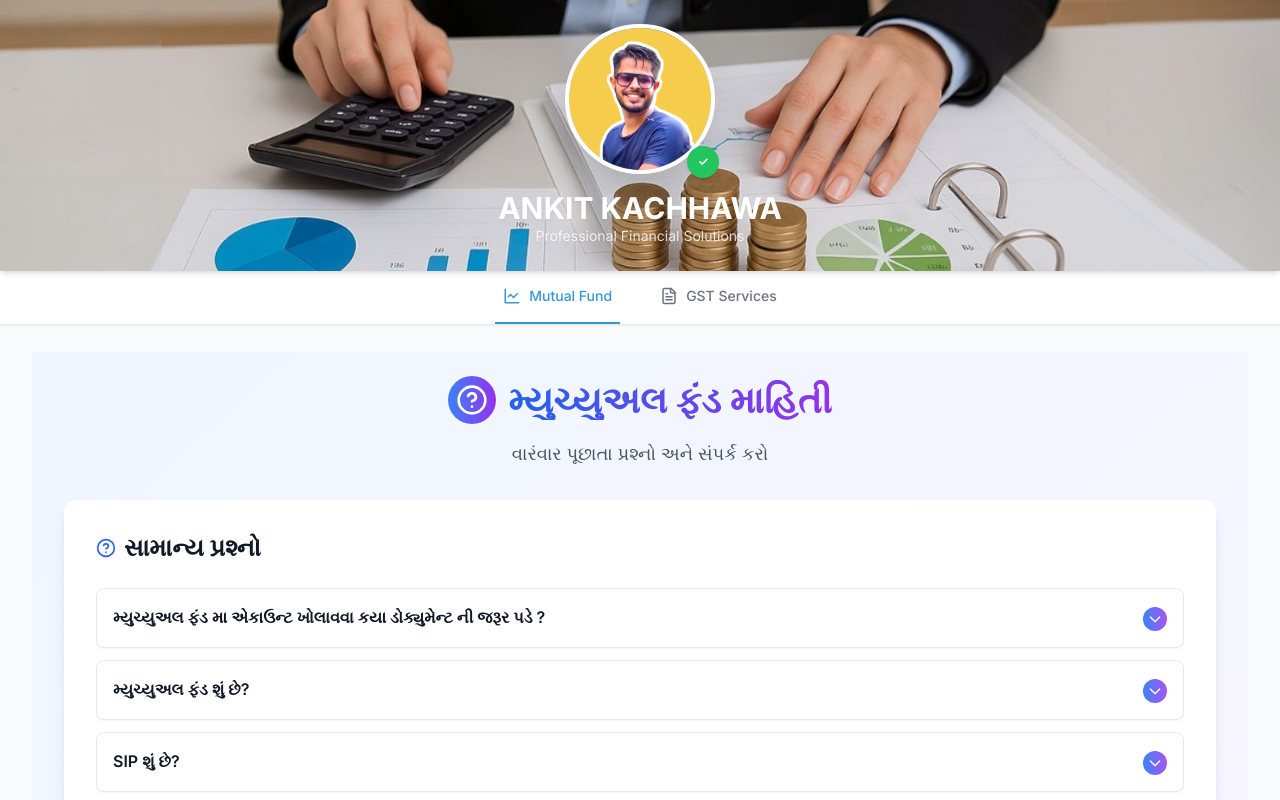
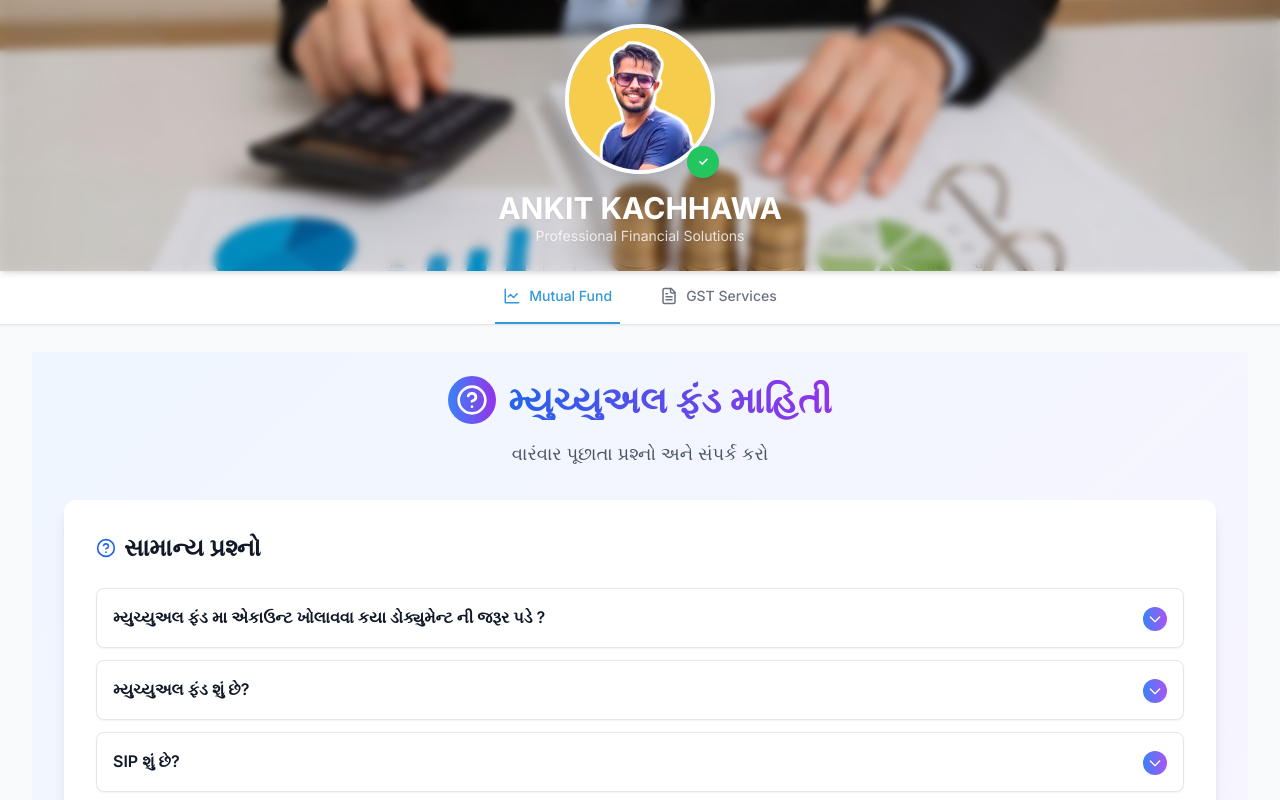
Before and after one commit to AnkitKachhawa1/aaaa, a React (Vite) app: page /mutualfund/ in a window 1280 px wide. Shown: the top 800 px of the page. Built offline with nearby package versions, Linux system fonts and the light colour scheme.

Commit message:
Update Header.tsx

```diff
--- a/src/components/Header.tsx
+++ b/src/components/Header.tsx
@@ -7,7 +7,7 @@ const Header: React.FC = () => {
       className="fixed top-0 left-0 w-full z-50 bg-cover bg-center shadow-md"
       style={{ backgroundImage: 'url("/header-bg.jpg")' }}
     >
-      <div className="backdrop-brightness-95 backdrop-blur-none py-6 flex flex-col items-center">
+      <div className="backdrop-brightness-95 backdrop-blur-sm py-6 flex flex-col items-center">
         {/* Profile Image with Shadow */}
         <div className="relative mb-4">
           <div className="w-[150px] h-[150px] rounded-full overflow-hidden border-4 border-white shadow-2xl">
```
